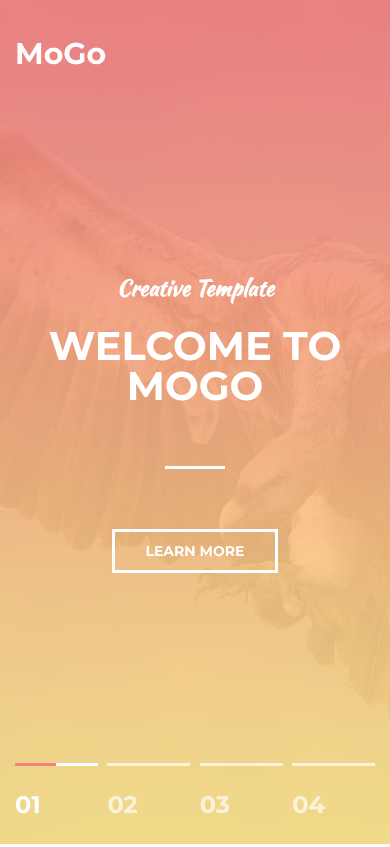
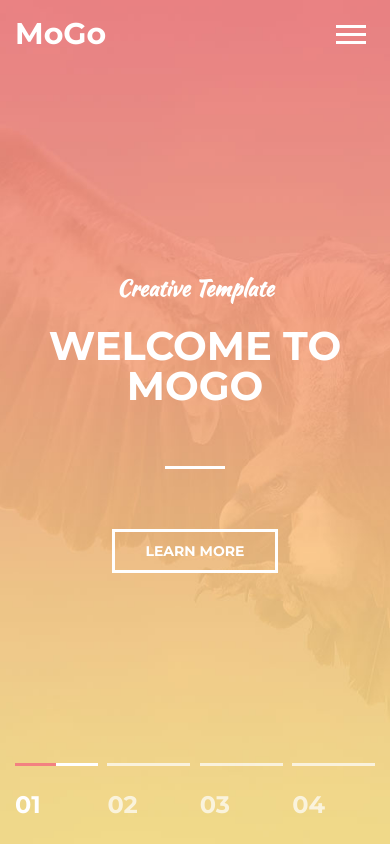
Before and after one commit to MrRahmat/mogo-html, a plain HTML site: page index.html in a window 390 px wide. Shown: the top 847 px of the page. Drawn offline with Linux system fonts and the light colour scheme.

Commit message:
Завершение верстки

```diff
--- a/assets/css/style.css
+++ b/assets/css/style.css
@@ -43,6 +43,22 @@
         z-index: 1000;
     }
 
+    .header.fixed{
+        background-color: #eb8b8d;
+
+        position: fixed;
+        top: 0;
+        right: 0;
+        left: 0;
+
+        transform: translate3d(0, 0, 0);
+        box-shadow:  0 3px 10px rgba(0, 0, 0, .2);
+    }
+
+    .header.active{
+        background-color: #eb8b8d;
+    }
+
     .header__inner{
         display: flex;
         justify-content: space-between;
@@ -103,6 +119,77 @@
         color: #fce38a;
     }
 
+    .nav-toggle{
+        width: 30px;
+        padding: 10px 0;
+        display: none;
+
+        font-size: 0;
+        color: transparent;
+
+        border: 0;
+        background: none;
+        cursor: pointer;
+
+        position: absolute;
+        top: 24px;
+        right: 24px;
+        z-index: 1;
+    }
+
+    .nav-toggle__item{
+        display: block;
+        width: 100%;
+        height: 3px;
+
+        background-color: #fff;
+
+        position: absolute;
+        top: 0;
+        bottom: 0;
+        right: 0;
+        left: 0;
+        margin: auto;
+
+        transition: background .2s linear;
+    }
+
+    .nav-toggle.active .nav-toggle__item{
+        background: none;
+    }
+
+    .nav-toggle__item::after, .nav-toggle__item::before{
+        content: "";
+        width: 100%;
+        height: 3px;
+
+        position: absolute;
+        left: 0;
+        z-index: 1;
+
+        background-color: #fff;
+        transition: transform .2s linear;
+    }
+
+    .nav-toggle.active .nav-toggle__item:before{
+        transform-origin: left top;
+        transform: rotate(45deg) translateY(-2px);
+    }
+
+    .nav-toggle.active .nav-toggle__item:after{
+        transform-origin: left bottom;
+        transform: rotate(-45deg) translateY(2.4px);
+    }
+
+    .nav-toggle__item::before{
+        top: -8px
+    }
+
+    .nav-toggle__item::after{
+        bottom: -8px;
+    }
+
+
 /* Page */
 
     .page {
@@ -115,9 +202,12 @@
         display: flex;
         flex-direction: column;
         justify-content: center;
+        position: relative;
 
         width: 100%;
         height: 100vh;
+        min-height: 820px;
+
         background: url('../img/intro.jpg') no-repeat center;
         background-size: cover;
     }
@@ -1257,7 +1347,16 @@
 }
 @media (max-width: 770px){
 
+    /* Header*/
+
+        .header{
+            padding: 10px 0;
+        }
+
     /* Intro */
+        .intro{
+            min-height: 650px;
+        }
 
         .intro__slider__text{
             display: none;
@@ -1266,9 +1365,26 @@
         .intro__slider__item.active:before{
             width: 50%;
         }
+
     /* Nav */
         .nav{
             display: none;
+
+            width: 100%;
+            position: absolute;
+            top: 100%;
+            left: 0;
+            background-color: #eb8b8d;
+        }
+
+        .nav__link{
+            display: block;
+            margin: 0;
+            padding: 8px 20px;
+        }
+
+        .nav-toggle{
+            display: block;
         }
 
     /* Section */
@@ -1383,6 +1499,7 @@
 @media (max-width: 575px){
 
     /* Intro */
+
         .intro__suptitle{
             font-size: 22px;
         }
--- a/index.html
+++ b/index.html
@@ -32,6 +32,10 @@
                         <i class="fas fa-search"></i>
                     </a>
                 </nav>
+
+                <button class="nav-toggle" type="button">
+                    <span class="nav-toggle__item">Burger</span>
+                </button>
             </div>
         </div>
     </header>
```
Lines whose indentation alone changed are shown as unchanged.
